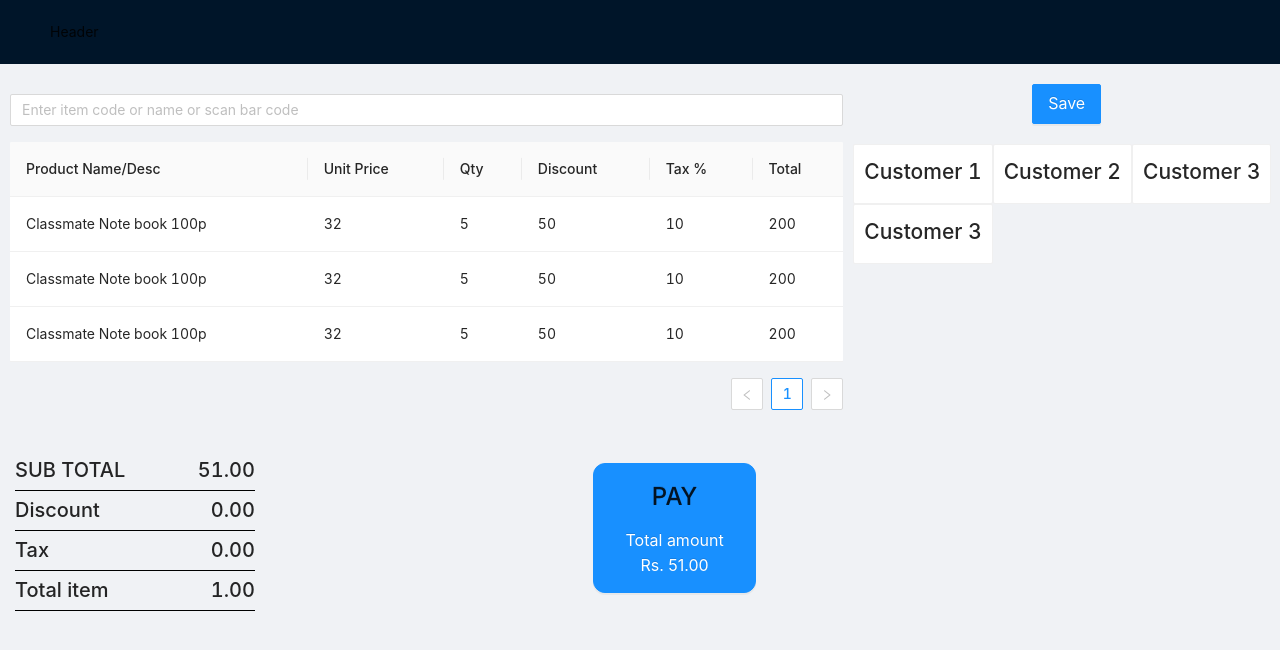
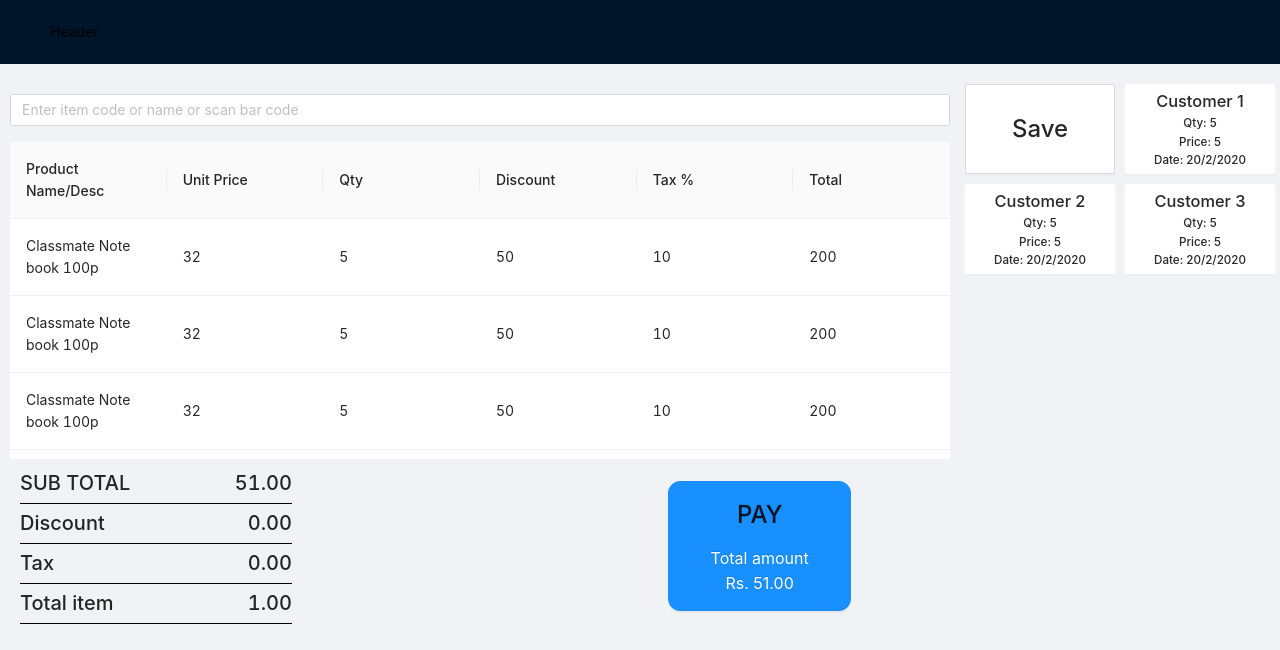
Before and after one commit to princekf/fiveby.one, a React (Create React App) app in the folder frontend/: page /sales in a window 1280 px wide. Shown: the top 650 px of the page. Built offline with nearby package versions, Linux system fonts and the light colour scheme.

Commit message:
Sales page changes

```diff
--- a/frontend/src/components/sales/sales-create/Sales.css
+++ b/frontend/src/components/sales/sales-create/Sales.scss
@@ -26,7 +26,7 @@
 }
 .last_cont {
   display: flex;
-  margin-top: 20px;
+  margin-top: 5px;
   /* height: 35%; */
   overflow: auto;
   justify-content: space-between;
@@ -35,7 +35,7 @@
   width: 30%;
   /* background-image: linear-gradient(to bottom, #76b9d8, #669dba); */
   /* height: 100%; */
-  padding: 5px;
+  padding-left: 10px;
   box-sizing: border-box;
 }
 .subtotal {
@@ -87,7 +87,13 @@
   /* background-image: linear-gradient(to bottom, #dcf1f3, #1a8088b8); */
 }
 .card {
-  height: 60px;
-  margin: 0 7px;
+  // height: 60px;
+  // margin: 0 7px;
   cursor: pointer;
+  .name {
+  }
+  h3,
+  h5 {
+    margin: 0;
+  }
 }
--- a/frontend/src/components/sales/sales-create/Sales.tsx
+++ b/frontend/src/components/sales/sales-create/Sales.tsx
@@ -1,12 +1,91 @@
-import React, { useState } from "react";
-import { Button, Form, Input, Checkbox, Spin, message, Table, Layout, Row, Col, AutoComplete, Card } from "antd";
-import { SettingOutlined } from "@ant-design/icons";
-import "./Sales.css";
-import { string } from "prop-types";
+import React from "react";
+import { Button, Table, Layout, Row, Col, AutoComplete } from "antd";
+import "./Sales.scss";
 
-const { Header, Footer, Sider, Content } = Layout;
+const { Header } = Layout;
 
 const dataSource = [
+  {
+    key: "1",
+    name: "Classmate Note book 100p",
+    unit_price: 32,
+    quantity: 5,
+    discount: 50,
+    tax: 10,
+    total: 200,
+  },
+  {
+    key: "2",
+    name: "Classmate Note book 100p",
+    unit_price: 32,
+    quantity: 5,
+    discount: 50,
+    tax: 10,
+    total: 200,
+  },
+  {
+    key: "3",
+    name: "Classmate Note book 100p",
+    unit_price: 32,
+    quantity: 5,
+    discount: 50,
+    tax: 10,
+    total: 200,
+  },
+  {
+    key: "1",
+    name: "Classmate Note book 100p",
+    unit_price: 32,
+    quantity: 5,
+    discount: 50,
+    tax: 10,
+    total: 200,
+  },
+  {
+    key: "2",
+    name: "Classmate Note book 100p",
+    unit_price: 32,
+    quantity: 5,
+    discount: 50,
+    tax: 10,
+    total: 200,
+  },
+  {
+    key: "3",
+    name: "Classmate Note book 100p",
+    unit_price: 32,
+    quantity: 5,
+    discount: 50,
+    tax: 10,
+    total: 200,
+  },
+  {
+    key: "1",
+    name: "Classmate Note book 100p",
+    unit_price: 32,
+    quantity: 5,
+    discount: 50,
+    tax: 10,
+    total: 200,
+  },
+  {
+    key: "2",
+    name: "Classmate Note book 100p",
+    unit_price: 32,
+    quantity: 5,
+    discount: 50,
+    tax: 10,
+    total: 200,
+  },
+  {
+    key: "3",
+    name: "Classmate Note book 100p",
+    unit_price: 32,
+    quantity: 5,
+    discount: 50,
+    tax: 10,
+    total: 200,
+  },
   {
     key: "1",
     name: "Classmate Note book 100p",
@@ -87,7 +166,7 @@ export class Sales extends React.Component {
       <Layout>
         <Header>Header</Header>
         <Row className="main_div">
-          <Col span={16} style={{ padding: "10px" }}>
+          <Col span={18} style={{ padding: "10px" }}>
             <div style={{ marginBottom: 16 }}>
               {/* <Input className="search_input" addonAfter={<SettingOutlined />} defaultValue="mysite" /> */}
               <AutoComplete
@@ -96,29 +175,36 @@ export class Sales extends React.Component {
                 }}
                 options={options}
                 placeholder="Enter item code or name or scan bar code"
-                // filterOption={(inputValue, option) =>
-                //   option.value.toUpperCase().indexOf(inputValue.toUpperCase()) !== -1
-                // }
+                filterOption={true}
               />
             </div>
-            <Table dataSource={dataSource} columns={columns} />
+            <Table
+              dataSource={dataSource}
+              columns={columns}
+              scroll={{ y: 240 }}
+              pagination={{
+                total: dataSource.length,
+                pageSize: dataSource.length,
+                hideOnSinglePage: true,
+              }}
+            />
             <div className="last_cont">
               <div className="total_cont">
                 <div className="subtotal">
-                  <h1 className="total_heading">SUB TOTAL </h1>
-                  <h1 className="total_heading">51.00</h1>
+                  <h3 className="total_heading">SUB TOTAL </h3>
+                  <h3 className="total_heading">51.00</h3>
                 </div>
                 <div className="disc">
-                  <h1 className="total_heading">Discount </h1>
-                  <h1 className="total_heading">0.00</h1>
+                  <h3 className="total_heading">Discount </h3>
+                  <h3 className="total_heading">0.00</h3>
                 </div>
                 <div className="tax">
-                  <h1 className="total_heading">Tax </h1>
-                  <h1 className="total_heading"> 0.00</h1>
+                  <h3 className="total_heading">Tax </h3>
+                  <h3 className="total_heading"> 0.00</h3>
                 </div>
                 <div className="total_item">
-                  <h1 className="total_heading">Total item</h1>
-                  <h1 className="total_heading">1.00</h1>
+                  <h3 className="total_heading">Total item</h3>
+                  <h3 className="total_heading">1.00</h3>
                 </div>
               </div>
               <div className="button">
@@ -131,25 +217,29 @@ export class Sales extends React.Component {
               </div>
             </div>
           </Col>
-          <Col span={8}>
-            <Row style={{ display: "flex", marginBottom: "20px" }}>
-              <Button style={{ margin: "auto" }} type="primary" size={"large"}>
-                Save
+          <Col span={6}>
+            <Row style={{ display: "flex", marginBottom: "20px", justifyContent: "space-around" }}>
+              <Button className="card" style={{ height: "90px", width: "150px", marginBottom: "10px" }} size={"large"}>
+                <h2 style={{ marginBottom: "0px" }}>Save</h2>
               </Button>
-            </Row>
-            <Row>
-              <Card className="card" bodyStyle={{ padding: "10px" }}>
-                <h1>Customer 1</h1>
-              </Card>
-              <Card className="card" bodyStyle={{ padding: "10px" }}>
-                <h1>Customer 2</h1>
-              </Card>
-              <Card className="card" bodyStyle={{ padding: "10px" }}>
-                <h1>Customer 3</h1>
-              </Card>
-              <Card className="card" bodyStyle={{ padding: "10px" }}>
-                <h1>Customer 3</h1>
-              </Card>
+              <Button className="card" style={{ height: "90px", width: "150px", marginBottom: "10px", border: "none" }}>
+                <h3>Customer 1</h3>
+                <h5>Qty: 5</h5>
+                <h5>Price: 5</h5>
+                <h5>Date: 20/2/2020</h5>
+              </Button>
+              <Button className="card" style={{ height: "90px", width: "150px", marginBottom: "10px", border: "none" }}>
+                <h3>Customer 2</h3>
+                <h5>Qty: 5</h5>
+                <h5>Price: 5</h5>
+                <h5>Date: 20/2/2020</h5>
+              </Button>
+              <Button className="card" style={{ height: "90px", width: "150px", marginBottom: "10px", border: "none" }}>
+                <h3>Customer 3</h3>
+                <h5>Qty: 5</h5>
+                <h5>Price: 5</h5>
+                <h5>Date: 20/2/2020</h5>
+              </Button>
             </Row>
           </Col>
         </Row>
--- a/package.json
+++ b/package.json
@@ -46,5 +46,8 @@
     "test:backend": "cd backend && yarn test",
     "test:frontend": "cd frontend && yarn test",
     "serve": "cd backend && node build/server.js"
+  },
+  "dependencies": {
+    "node-sass": "^4.14.0"
   }
 }
```
Also changed, not shown: 1 other file (tests, documents, lock files or other folders).
